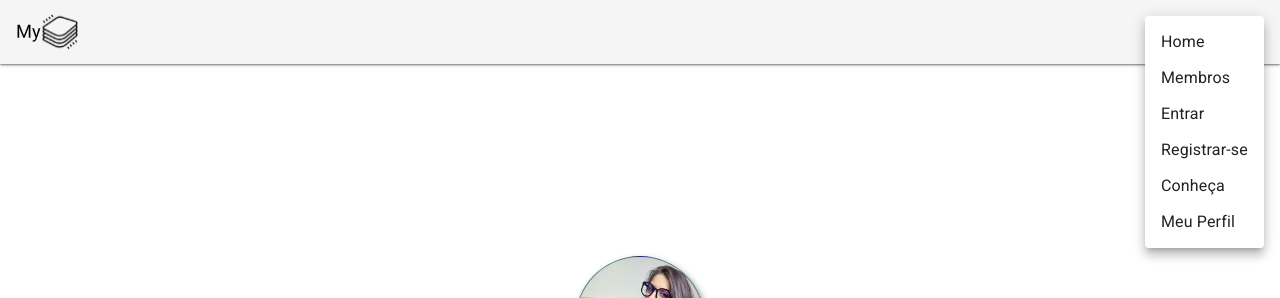
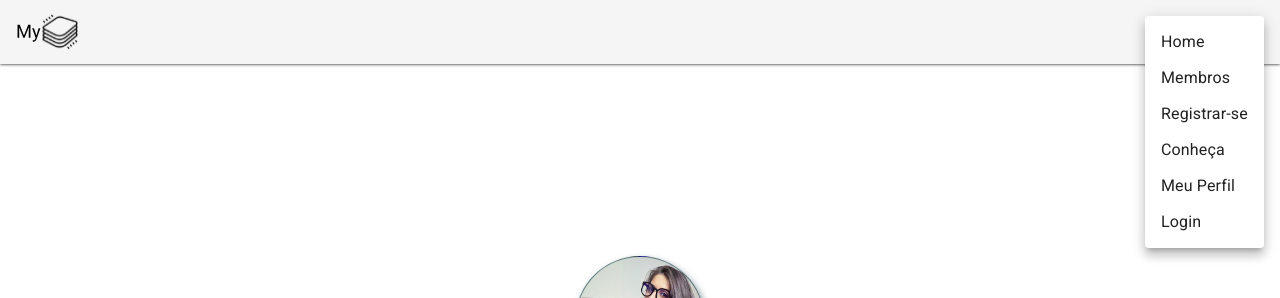
Before and after one commit to KevinWis/MyStack, a React (Create React App) app: page /profile/1/works in a window 1280 px wide. Both pictures are taken after a click on the button 1240 px from the left and 32 px from the top of the page. Shown: the top 298 px of the page. Built offline with nearby package versions, Linux system fonts and the light colour scheme; no server answers.

Commit message:
small routing fix

```diff
--- a/src/components/shared/header/index.jsx
+++ b/src/components/shared/header/index.jsx
@@ -61,13 +61,7 @@ const Header = () => {
             >
               Membros
             </MenuItem>
-            <MenuItem
-              onClick={() => {
-                handleMenuItemClick("/login");
-              }}
-            >
-              Entrar
-            </MenuItem>
+
             <MenuItem
               onClick={() => {
                 handleMenuItemClick("/register/1");
@@ -89,7 +83,7 @@ const Header = () => {
             >
               Meu Perfil
             </MenuItem>
-            {token && (
+            {token ? (
               <MenuItem
                 onClick={() => {
                   localStorage.removeItem("authToken");
@@ -98,6 +92,14 @@ const Header = () => {
                 }}
               >
                 Logout
+              </MenuItem>
+            ) : (
+              <MenuItem
+                onClick={() => {
+                  handleMenuItemClick("/login");
+                }}
+              >
+                Login
               </MenuItem>
             )}
           </Menu>
```
